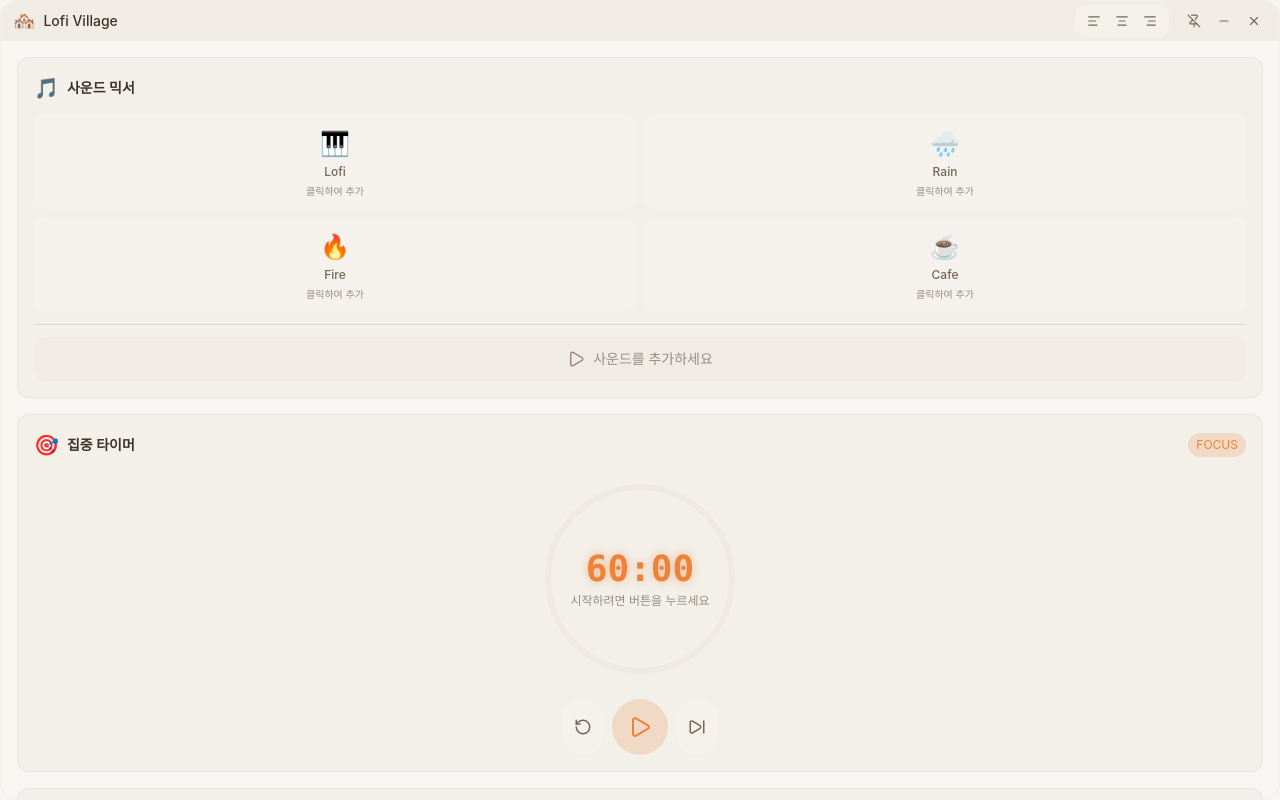
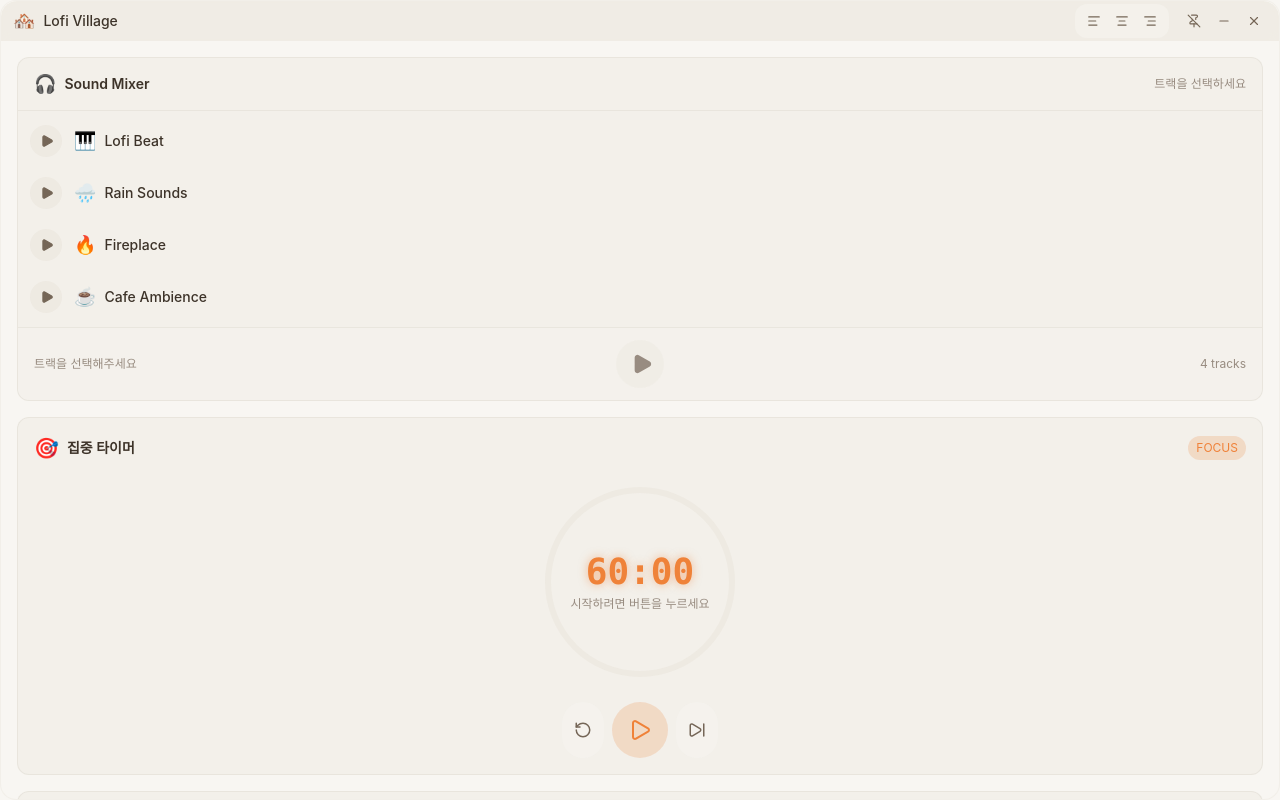
Before and after one commit to LeeKwang-min/lofi-village, a React (Vite) app: page / in a window 1280 px wide. Built offline with nearby package versions, Linux system fonts and the light colour scheme.

Commit message:
fix: change sound mix list style

```diff
--- a/src/components/features/sound-mixer/SoundMixer.tsx
+++ b/src/components/features/sound-mixer/SoundMixer.tsx
@@ -1,4 +1,4 @@
-import { Play, Pause, Volume2 } from 'lucide-react'
+import { Play, Pause, Volume2, VolumeX } from 'lucide-react'
 import { useSoundMixer, SoundChannel } from '@/hooks/useSoundMixer'
 
 // 사운드 채널 정의
@@ -7,31 +7,31 @@ import { useSoundMixer, SoundChannel } from '@/hooks/useSoundMixer'
 const SOUND_CHANNELS: SoundChannel[] = [
   {
     id: 'lofi',
-    name: 'Lofi',
+    name: 'Lofi Beat',
     emoji: '🎹',
     src: 'https://cdn.pixabay.com/audio/2024/11/01/audio_febc508c96.mp3'
   },
   {
     id: 'rain',
-    name: 'Rain',
+    name: 'Rain Sounds',
     emoji: '🌧️',
     src: 'https://cdn.pixabay.com/audio/2022/05/31/audio_1c08d20d1a.mp3'
   },
   {
     id: 'fire',
-    name: 'Fire',
+    name: 'Fireplace',
     emoji: '🔥',
     src: 'https://cdn.pixabay.com/audio/2024/06/19/audio_92efdd5219.mp3'
   },
   {
     id: 'cafe',
-    name: 'Cafe',
+    name: 'Cafe Ambience',
     emoji: '☕',
     src: 'https://cdn.pixabay.com/audio/2024/02/14/audio_de23a6eff6.mp3'
   }
 ]
 
-interface SoundChannelCardProps {
+interface SoundTrackItemProps {
   channel: SoundChannel
   isActive: boolean
   volume: number
@@ -40,44 +40,86 @@ interface SoundChannelCardProps {
   onVolumeChange: (volume: number) => void
 }
 
-function SoundChannelCard({
+function SoundTrackItem({
   channel,
   isActive,
   volume,
   isPlaying,
   onToggle,
   onVolumeChange
-}: SoundChannelCardProps) {
+}: SoundTrackItemProps) {
+  const isCurrentlyPlaying = isActive && isPlaying
+
   return (
     <div
-      className={`relative overflow-hidden rounded-xl transition-all duration-200 ${
-        isActive
-          ? 'border-2 border-warm/50 bg-warm/20'
-          : 'border-2 border-transparent bg-background/50 hover:border-surface-hover hover:bg-surface-hover'
+      className={`group flex items-center gap-3 rounded-lg px-3 py-2.5 transition-all duration-200 ${
+        isActive ? 'bg-warm/10' : 'hover:bg-surface-hover/50'
       }`}
     >
-      {/* 클릭 영역 - 토글 */}
-      <button onClick={onToggle} className="flex flex-col gap-1 items-center p-3 pb-2 w-full">
-        <div className="relative">
-          <span className="text-2xl">{channel.emoji}</span>
-          {/* 재생 중 인디케이터 */}
-          {isActive && isPlaying && (
-            <span className="absolute -top-1 -right-1 w-2 h-2 bg-green-400 rounded-full animate-pulse" />
+      {/* 재생/정지 버튼 */}
+      <button
+        onClick={onToggle}
+        className={`flex h-8 w-8 flex-shrink-0 items-center justify-center rounded-full transition-all ${
+          isCurrentlyPlaying
+            ? 'shadow-lg bg-warm text-background shadow-warm/30'
+            : isActive
+              ? 'bg-warm/20 text-warm hover:bg-warm hover:text-background'
+              : 'bg-surface text-text-secondary hover:bg-warm/20 hover:text-warm'
+        }`}
+      >
+        {isCurrentlyPlaying ? (
+          <Pause size={14} fill="currentColor" />
+        ) : (
+          <Play size={14} fill="currentColor" className="ml-0.5" />
+        )}
+      </button>
+
+      {/* 트랙 정보 */}
+      <div className="flex flex-1 gap-2 items-center min-w-0">
+        <span className="text-lg">{channel.emoji}</span>
+        <div className="flex flex-col min-w-0">
+          <span
+            className={`truncate text-sm font-medium ${
+              isActive ? 'text-warm' : 'text-text-primary'
+            }`}
+          >
+            {channel.name}
+          </span>
+          {isCurrentlyPlaying && (
+            <div className="flex gap-1 items-center">
+              <span className="flex gap-0.5">
+                {[...Array(3)].map((_, i) => (
+                  <span
+                    key={i}
+                    className="w-0.5 animate-pulse rounded-full bg-warm"
+                    style={{
+                      height: `${6 + Math.random() * 6}px`,
+                      animationDelay: `${i * 0.15}s`
+                    }}
+                  />
+                ))}
+              </span>
+              <span className="text-[10px] text-warm/70">재생 중</span>
+            </div>
           )}
         </div>
-        <span className={`text-xs font-medium ${isActive ? 'text-warm' : 'text-text-secondary'}`}>
-          {channel.name}
-        </span>
-        {/* 활성화 상태 표시 */}
-        <span className={`text-[10px] ${isActive ? 'text-warm/70' : 'text-text-muted'}`}>
-          {isActive ? '믹스에 추가됨' : '클릭하여 추가'}
-        </span>
+      </div>
+
+      {/* 볼륨 컨트롤 - 활성화 또는 호버 시 표시 */}
+      <div
+        className={`flex items-center gap-2 transition-opacity ${
+          isActive ? 'opacity-100' : 'opacity-0 group-hover:opacity-50'
+        }`}
+      >
+        <button
+          onClick={(e) => {
+            e.stopPropagation()
+            onVolumeChange(volume > 0 ? 0 : 0.5)
+          }}
+          className="transition-colors text-text-muted hover:text-warm"
+        >
+          {volume === 0 ? <VolumeX size={14} /> : <Volume2 size={14} />}
         </button>
-
-      {/* 볼륨 슬라이더 - 활성화된 경우에만 표시 */}
-      {isActive && (
-        <div className="flex gap-2 items-center px-3 pb-3">
-          <Volume2 size={12} className="flex-shrink-0 text-warm/70" />
         <input
           type="range"
           min="0"
@@ -86,13 +128,12 @@ function SoundChannelCard({
           value={volume}
           onChange={(e) => onVolumeChange(parseFloat(e.target.value))}
           onClick={(e) => e.stopPropagation()}
-            className="h-1 flex-1 cursor-pointer appearance-none rounded-full bg-surface [&::-webkit-slider-thumb]:h-3 [&::-webkit-slider-thumb]:w-3 [&::-webkit-slider-thumb]:cursor-pointer [&::-webkit-slider-thumb]:appearance-none [&::-webkit-slider-thumb]:rounded-full [&::-webkit-slider-thumb]:bg-warm"
+          className="h-1 w-16 cursor-pointer appearance-none rounded-full bg-surface [&::-webkit-slider-thumb]:h-2.5 [&::-webkit-slider-thumb]:w-2.5 [&::-webkit-slider-thumb]:cursor-pointer [&::-webkit-slider-thumb]:appearance-none [&::-webkit-slider-thumb]:rounded-full [&::-webkit-slider-thumb]:bg-warm"
         />
-          <span className="w-6 text-right text-[10px] text-warm/70">
-            {Math.round(volume * 100)}
+        <span className="w-7 text-right text-[10px] tabular-nums text-text-muted">
+          {Math.round(volume * 100)}%
         </span>
       </div>
-      )}
     </div>
   )
 }
@@ -104,23 +145,22 @@ export function SoundMixer() {
   const activeCount = activeSounds.size
 
   return (
-    <section className="p-4 rounded-xl border border-surface-hover/50 bg-surface/50">
-      <div className="flex justify-between items-center mb-3">
+    <section className="flex overflow-hidden flex-col rounded-xl border border-surface-hover/50 bg-surface/50">
+      {/* 헤더 */}
+      <div className="flex justify-between items-center px-4 py-3 border-b border-surface-hover/50">
         <div className="flex gap-2 items-center">
-          <span className="text-xl">🎵</span>
-          <h2 className="text-sm font-semibold text-text-primary">사운드 믹서</h2>
+          <span className="text-lg">🎧</span>
+          <h2 className="text-sm font-semibold text-text-primary">Sound Mixer</h2>
         </div>
-        {activeCount > 0 && (
-          <span className="rounded-full bg-warm/10 px-2 py-0.5 text-xs text-warm">
-            {activeCount}개 활성
+        <span className="text-xs text-text-muted">
+          {activeCount > 0 ? `${activeCount}개 선택됨` : '트랙을 선택하세요'}
         </span>
-        )}
       </div>
 
-      {/* 사운드 채널 그리드 */}
-      <div className="grid grid-cols-2 gap-2 mb-3">
+      {/* 트랙 목록 */}
+      <div className="flex overflow-y-auto flex-col py-1 max-h-64 custom-scrollbar">
         {SOUND_CHANNELS.map((channel) => (
-          <SoundChannelCard
+          <SoundTrackItem
             key={channel.id}
             channel={channel}
             isActive={isActive(channel.id)}
@@ -132,33 +172,57 @@ export function SoundMixer() {
         ))}
       </div>
 
-      {/* 전역 재생 컨트롤 */}
-      <div className="pt-3 border-t border-surface-hover">
+      {/* 플레이어 컨트롤 바 */}
+      <div className="flex gap-4 justify-between items-center px-4 py-3 border-t border-surface-hover/50 bg-background/30">
+        {/* 재생 상태 표시 */}
+        <div className="flex flex-1 gap-2 items-center min-w-0">
+          {isPlaying && activeCount > 0 ? (
+            <>
+              <div className="flex h-4 items-end gap-0.5">
+                {[...Array(4)].map((_, i) => (
+                  <span
+                    key={i}
+                    className="w-1 rounded-sm animate-bounce bg-warm"
+                    style={{
+                      height: '100%',
+                      animationDelay: `${i * 0.1}s`,
+                      animationDuration: '0.6s'
+                    }}
+                  />
+                ))}
+              </div>
+              <span className="text-xs truncate text-warm">믹스 재생 중...</span>
+            </>
+          ) : (
+            <span className="text-xs text-text-muted">
+              {activeCount === 0 ? '트랙을 선택해주세요' : '재생 대기 중'}
+            </span>
+          )}
+        </div>
+
+        {/* 메인 재생 버튼 */}
         <button
           onClick={togglePlayback}
           disabled={activeCount === 0}
-          className={`flex w-full items-center justify-center gap-2 rounded-lg p-3 font-medium transition-all ${
+          className={`flex h-12 w-12 items-center justify-center rounded-full transition-all ${
             activeCount === 0
               ? 'cursor-not-allowed bg-surface/50 text-text-muted'
               : isPlaying
-                ? 'bg-warm/20 text-warm hover:bg-warm/30'
-                : 'bg-cool/20 text-cool hover:bg-cool/30'
+                ? 'bg-warm text-background shadow-lg shadow-warm/40 hover:scale-105 hover:shadow-warm/60'
+                : 'bg-gradient-to-br from-warm to-warm/80 text-background shadow-lg shadow-warm/30 hover:scale-105 hover:shadow-warm/50'
           }`}
         >
           {isPlaying ? (
-            <>
-              <Pause size={18} />
-              <span className="text-sm">일시정지</span>
-            </>
+            <Pause size={22} fill="currentColor" />
           ) : (
-            <>
-              <Play size={18} />
-              <span className="text-sm">
-                {activeCount === 0 ? '사운드를 추가하세요' : '재생하기'}
-              </span>
-            </>
+            <Play size={22} fill="currentColor" className="ml-1" />
           )}
         </button>
+
+        {/* 트랙 카운트 */}
+        <div className="flex flex-1 gap-1 justify-end items-center min-w-0">
+          <span className="text-xs text-text-muted">{SOUND_CHANNELS.length} tracks</span>
+        </div>
       </div>
     </section>
   )
```
Lines whose indentation alone changed are shown as unchanged.
